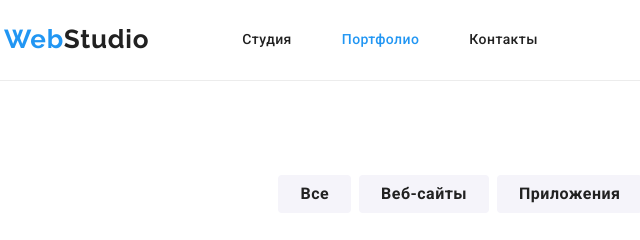
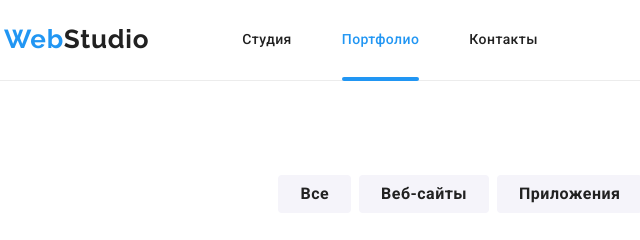
Before and after one commit to sonyaaat/goit-markup-hw-05, a plain HTML site: page portfolio.html in a window 1280 px wide. Shown: the top 240 px of the page, 51-691 px from the left. Drawn offline with nearby package versions, Linux system fonts and the light colour scheme.

Commit message:
Підчеркування у меню

```diff
--- a/css/styles.css
+++ b/css/styles.css
@@ -179,9 +179,27 @@ header {
   line-height: 1.14;
   letter-spacing: 0.02em;
 }
-
+.header-item {
+  position: relative;
+}
 .active {
   color: var(--accent-text);
+}
+.active::after {
+  content: " ";
+  position: absolute;
+  bottom: -1px;
+  left: 0;
+
+  width: 100%;
+  height: 4px;
+  border-radius: 2px;
+  background: var(--accent-text);
+
+  transition: transform 250ms cubic-bezier(0.4, 0, 0.2, 1);
+}
+.active:hover::after {
+  transform: scaleX(1);
 }
 
 /* --------------------Hero------------------------------- */
--- a/portfolio.html
+++ b/portfolio.html
@@ -26,9 +26,15 @@
             >Web<span class="studio">Studio</span></a
           >
           <ul class="list header-list">
-            <li><a href="./index.html" class="nav-link link">Студия</a></li>
-            <li><a href="" class="nav-link active link">Портфолио</a></li>
-            <li><a href="" class="nav-link link">Контакты</a></li>
+            <li class="list header-item">
+              <a href="./index.html" class="nav-link link">Студия</a>
+            </li>
+            <li class="list header-item">
+              <a href="" class="nav-link active link">Портфолио</a>
+            </li>
+            <li class="list header-item">
+              <a href="" class="nav-link link">Контакты</a>
+            </li>
           </ul>
         </nav>
         <ul class="list header-contacts">
```
Also changed, not shown: index.html (+5 -3 lines).
